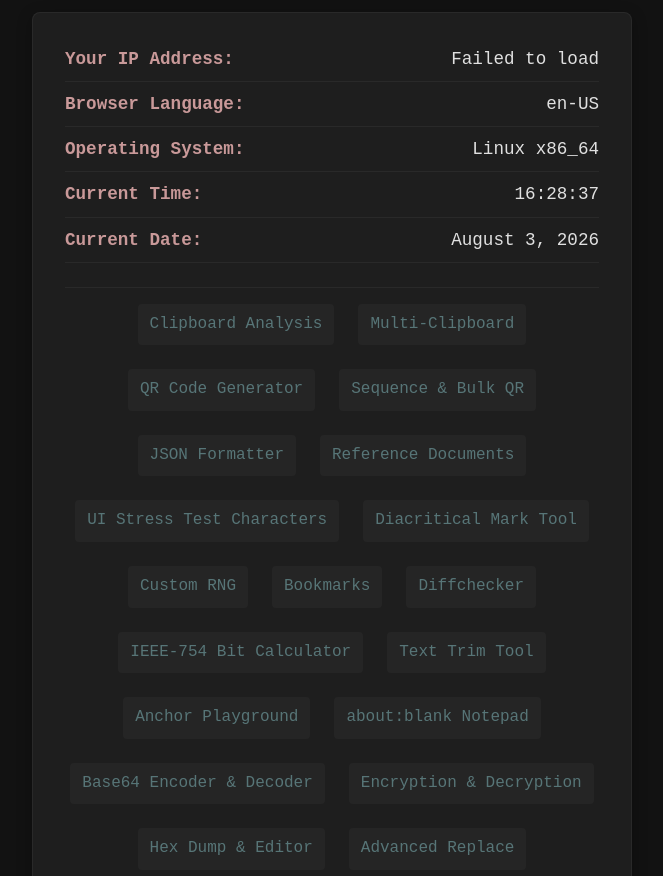
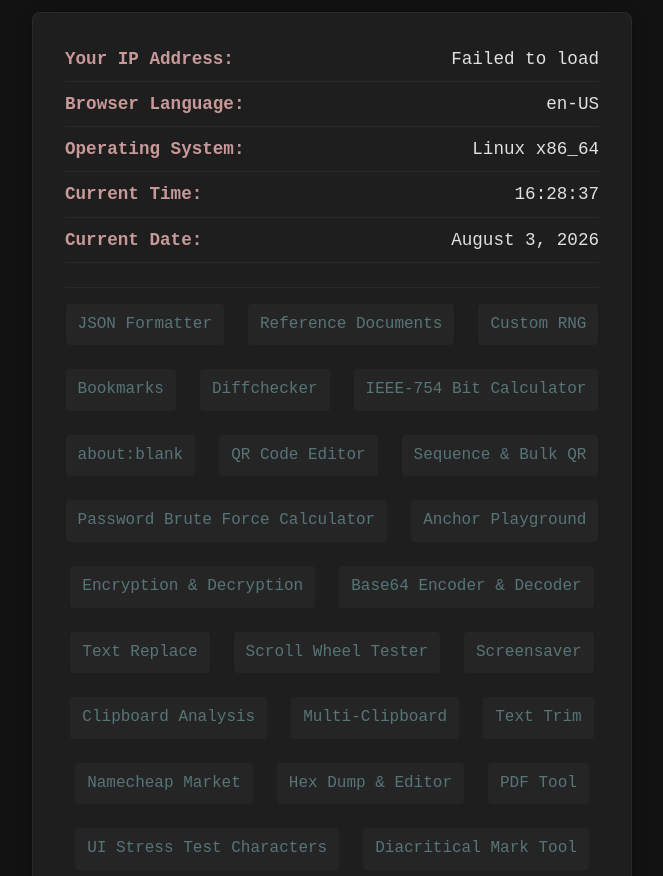
Before and after one commit to purls/purls.github.io, a plain HTML site: page index.html in a window 1280 px wide. Shown: the part 76-952 px from the top of the page, without its empty margins (308-971 px from the left). Drawn offline with Linux system fonts and the light colour scheme; no server answers; a web font is replaced by a local one.

Commit message:
Organize front page

```diff
--- a/index.html
+++ b/index.html
@@ -200,31 +200,30 @@
             <span id="current-date">Loading...</span>
         </div>
         <div class="links">
-            <a href="/clipboard">Clipboard Analysis</a>
-            <a href="/copy">Multi-Clipboard</a>
-            <a href="/qr">QR Code Generator</a>
-            <a href="/qrs">Sequence & Bulk QR</a>
             <a href="/fj">JSON Formatter</a>
             <a href="/files">Reference Documents</a>
-            <a href="/sc">UI Stress Test Characters</a>
-            <a href="/dmc">Diacritical Mark Tool</a>
             <a href="/rng">Custom RNG</a>
             <a href="/bm">Bookmarks</a>
             <a href="/dc">Diffchecker</a>
             <a href="/754">IEEE-754 Bit Calculator</a>
-            <a href="/trim">Text Trim Tool</a>
+            <a href="/ab">about:blank</a>
+            <a href="/qr">QR Code Editor</a>
+            <a href="/qrs">Sequence & Bulk QR</a>
+            <a href="/bf">Password Brute Force Calculator</a>
             <a href="/a">Anchor Playground</a>
-            <!--<a href="/http">HTTP Request Tool</a>-->
-            <a href="/ab">about:blank Notepad</a>
+            <a href="/crypt">Encryption & Decryption</a>
             <a href="/64">Base64 Encoder &amp; Decoder</a>
-            <a href="/crypt">Encryption & Decryption</a>
+            <a href="/h">Text Replace</a>
+            <a href="/scroll">Scroll Wheel Tester</a>
+            <a href="/ss">Screensaver</a>
+            <a href="/clipboard">Clipboard Analysis</a>
+            <a href="/copy">Multi-Clipboard</a>
+            <a href="/trim">Text Trim</a>
+            <a href="/nc">Namecheap Market</a>
             <a href="/hex">Hex Dump &amp; Editor</a>
-            <a href="/h">Advanced Replace</a>
-            <a href="/scroll">Scroll Wheel Tester</a>
-            <a href="/nc">Namecheap Market Parser</a>
-            <a href="/ss">Text Screensaver</a>
-            <a href="/pdf">PDF Page Organizer</a>
-            <a href="/bf">Password Brute Force Calculator</a>
+            <a href="/pdf">PDF Tool</a>
+            <a href="/sc">UI Stress Test Characters</a>
+            <a href="/dmc">Diacritical Mark Tool</a>
         </div>
     </div>
     <footer>
```
